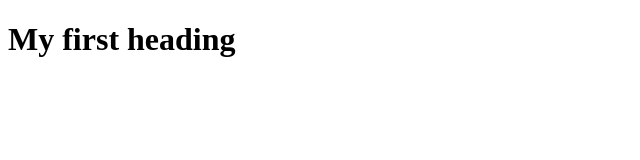
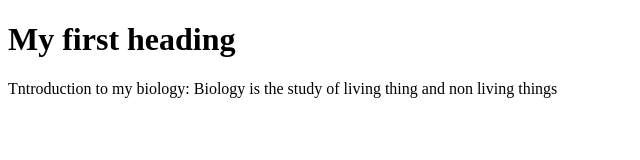
Before and after one commit to Wakodebe/my_repository, a plain HTML site: page index.html in a window 1280 px wide. Shown: the whole page, without its empty margins (0-640 px from the left). Drawn offline with Linux system fonts and the light colour scheme.

Commit message:
Paragraph on introduction to biology

```diff
--- a/index.html
+++ b/index.html
@@ -3,6 +3,7 @@
 <title>Hello</title>
 <body>
 	 <h1>My first heading</h1>
+	 <p>Tntroduction to my biology: Biology is the study of living thing and non living things</p>
 
 </body>
 </html>
```
